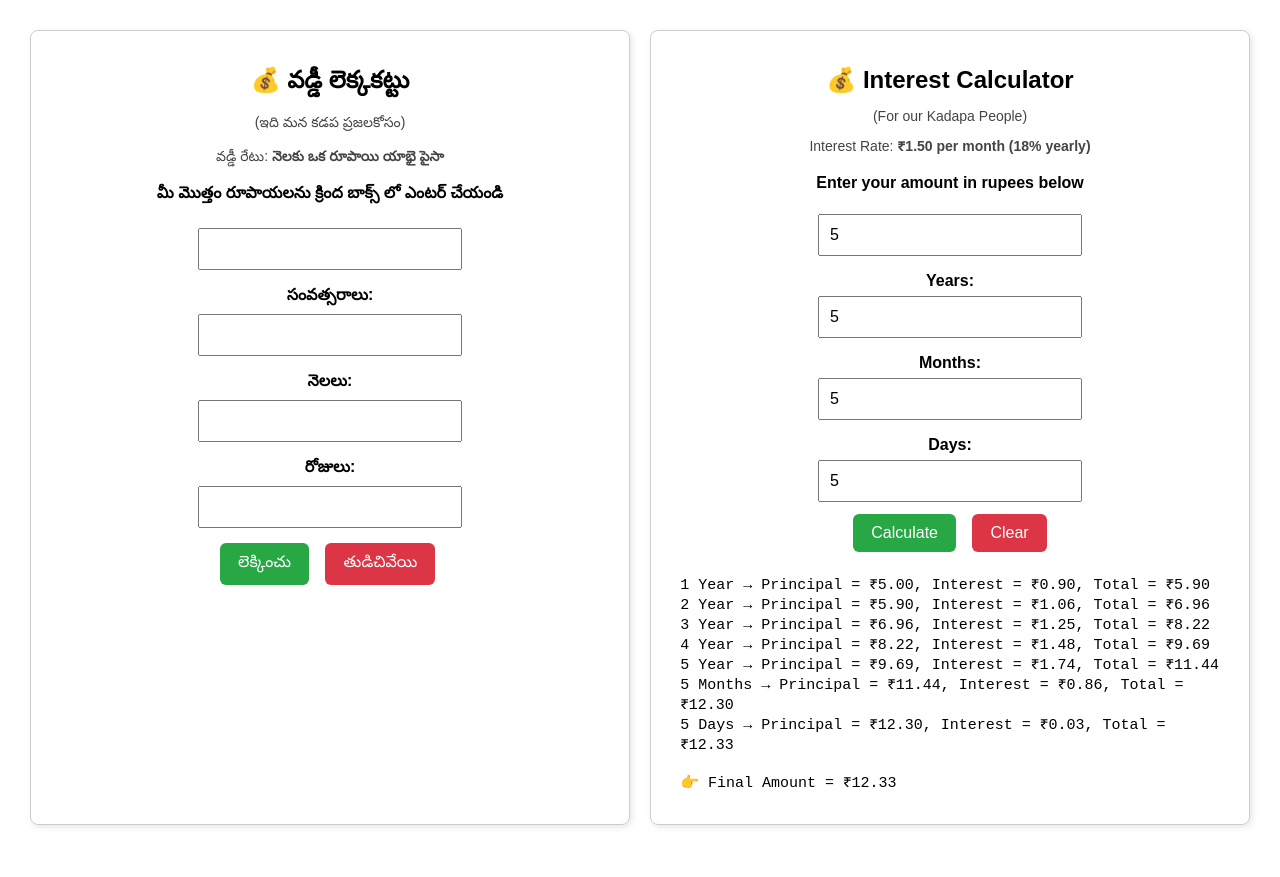
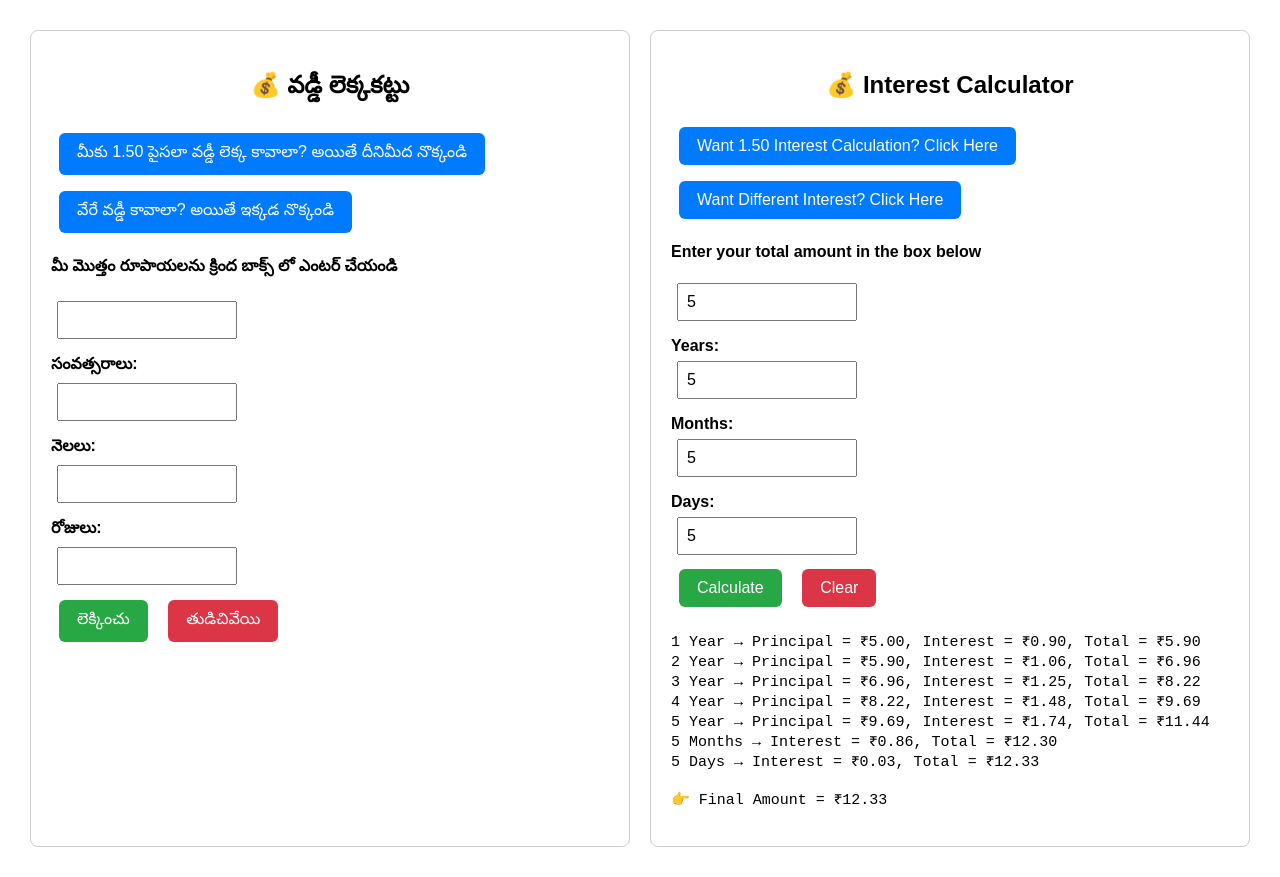
Before and after one commit to narmadakamini12-coder/interest-calculator, a plain HTML site: page index.html in a window 1280 px wide. Both pictures are taken after typing "5", "5", "5", "5" into the empty fields and a click on the button "Calculate". Before the commit the page ends 855 px from the top, so only its background shows below. Drawn offline with Linux system fonts and the light colour scheme.

Commit message:
interest

```diff
--- a/index.html
+++ b/index.html
@@ -6,48 +6,47 @@
   <title>వడ్డీ లెక్కకట్టు | Interest Calculator</title>
   <style>
     body { font-family: Arial, sans-serif; margin: 20px; }
-    .container { display: flex; justify-content: space-between; flex-wrap: wrap; }
-    .box {
-      flex: 1;
-      min-width: 300px;
-      border: 1px solid #ccc;
-      border-radius: 8px;
-      padding: 15px;
-      margin: 10px;
-      text-align: center;
-      box-shadow: 2px 2px 6px rgba(0,0,0,0.1);
-    }
-    h2 { margin-bottom: 5px; }
-    input { padding: 10px; margin: 6px; font-size: 16px; width: 80%; max-width: 240px; }
+    .container { display: flex; justify-content: space-around; flex-wrap: wrap; }
+    .card { width: 45%; min-width: 300px; border: 1px solid #ccc; border-radius: 8px; padding: 20px; margin: 10px; }
+    h2 { text-align: center; }
+    input { padding: 8px; margin: 6px; font-size: 16px; width: 160px; }
     label { display: block; margin-top: 10px; font-weight: bold; }
-    button { padding: 10px 18px; font-size: 16px; border: none; border-radius: 6px; margin: 6px; cursor: pointer; color: #fff; }
+    button { padding: 10px 18px; font-size: 16px; border: none; border-radius: 6px; margin: 8px; cursor: pointer; color: #fff; }
+    .choiceBtn { background: #007bff; }
+    .choiceBtn.active { background: #0056b3; }
     .calcBtn { background: #28a745; }
-    .calcBtn:hover { background: #1e7e34; }
     .resetBtn { background: #dc3545; }
-    .resetBtn:hover { background: #b21f2d; }
-    pre { text-align: left; display: inline-block; margin-top: 18px; font-size: 15px; white-space: pre-line; max-width: 95%; }
-    .note { margin-bottom: 12px; color: #444; font-size: 14px; }
-    .error { color: darkred; font-weight: bold; }
+    pre { text-align: left; display: inline-block; margin-top: 18px; font-size: 15px; white-space: pre-line; }
   </style>
 </head>
 <body>
   <div class="container">
-    <!-- Telugu Box -->
-    <div class="box">
+
+    <!-- Telugu Version -->
+    <div class="card">
       <h2>💰 వడ్డీ లెక్కకట్టు</h2>
-      <p class="note">(ఇది మన కడప ప్రజలకోసం)</p>
-      <p class="note">వడ్డీ రేటు: <b>నెలకు ఒక రూపాయి యాభై పైసా</b></p>
+      <button class="choiceBtn" id="fixedBtn-te" onclick="chooseRate('fixed','te')">
+        మీకు 1.50 పైసలా వడ్డీ లెక్క కావాలా? అయితే దీనిమీద నొక్కండి
+      </button>
+      <button class="choiceBtn" id="customBtn-te" onclick="chooseRate('custom','te')">
+        వేరే వడ్డీ కావాలా? అయితే ఇక్కడ నొక్కండి
+      </button>
+
+      <div id="customRateBox-te" style="display:none;">
+        <label>ఎన్ని రూపాయలు వడ్డీ? (1,2,3,4,5,6)</label>
+        <input id="customRate-te" type="number" min="1" max="6">
+      </div>
 
       <p><b>మీ మొత్తం రూపాయలను క్రింద బాక్స్ లో ఎంటర్ చేయండి</b></p>
       <input id="amount-te" type="number"><br>
 
-      <label for="years-te">సంవత్సరాలు:</label>
+      <label>సంవత్సరాలు:</label>
       <input id="years-te" type="number"><br>
 
-      <label for="months-te">నెలలు:</label>
+      <label>నెలలు:</label>
       <input id="months-te" type="number"><br>
 
-      <label for="days-te">రోజులు:</label>
+      <label>రోజులు:</label>
       <input id="days-te" type="number"><br>
 
       <button class="calcBtn" onclick="calc('te')">లెక్కించు</button>
@@ -56,22 +55,31 @@
       <pre id="result-te"></pre>
     </div>
 
-    <!-- English Box -->
-    <div class="box">
+    <!-- English Version -->
+    <div class="card">
       <h2>💰 Interest Calculator</h2>
-      <p class="note">(For our Kadapa People)</p>
-      <p class="note">Interest Rate: <b>₹1.50 per month (18% yearly)</b></p>
+      <button class="choiceBtn" id="fixedBtn-en" onclick="chooseRate('fixed','en')">
+        Want 1.50 Interest Calculation? Click Here
+      </button>
+      <button class="choiceBtn" id="customBtn-en" onclick="chooseRate('custom','en')">
+        Want Different Interest? Click Here
+      </button>
 
-      <p><b>Enter your amount in rupees below</b></p>
+      <div id="customRateBox-en" style="display:none;">
+        <label>How many rupees interest? (1,2,3,4,5,6)</label>
+        <input id="customRate-en" type="number" min="1" max="6">
+      </div>
+
+      <p><b>Enter your total amount in the box below</b></p>
       <input id="amount-en" type="number"><br>
 
-      <label for="years-en">Years:</label>
+      <label>Years:</label>
       <input id="years-en" type="number"><br>
 
-      <label for="months-en">Months:</label>
+      <label>Months:</label>
       <input id="months-en" type="number"><br>
 
-      <label for="days-en">Days:</label>
+      <label>Days:</label>
       <input id="days-en" type="number"><br>
 
       <button class="calcBtn" onclick="calc('en')">Calculate</button>
@@ -79,66 +87,100 @@
 
       <pre id="result-en"></pre>
     </div>
+
   </div>
 
   <script>
+    let chosenType = { te: 'fixed', en: 'fixed' };
+
+    function chooseRate(type, lang) {
+      chosenType[lang] = type;
+      document.getElementById('fixedBtn-'+lang).classList.remove('active');
+      document.getElementById('customBtn-'+lang).classList.remove('active');
+      if (type === 'fixed') {
+        document.getElementById('fixedBtn-'+lang).classList.add('active');
+        document.getElementById('customRateBox-'+lang).style.display = 'none';
+      } else {
+        document.getElementById('customBtn-'+lang).classList.add('active');
+        document.getElementById('customRateBox-'+lang).style.display = 'block';
+      }
+      resetForm(lang);
+    }
+
     function calc(lang) {
-      const p = parseFloat(document.getElementById('amount-' + lang).value);
-      const y = parseInt(document.getElementById('years-' + lang).value) || 0;
-      const m = parseInt(document.getElementById('months-' + lang).value) || 0;
-      const d = parseInt(document.getElementById('days-' + lang).value) || 0;
-      const resultEl = document.getElementById('result-' + lang);
+      const p = parseFloat(document.getElementById('amount-'+lang).value);
+      const y = parseInt(document.getElementById('years-'+lang).value) || 0;
+      const m = parseInt(document.getElementById('months-'+lang).value) || 0;
+      const d = parseInt(document.getElementById('days-'+lang).value) || 0;
+      const resultEl = document.getElementById('result-'+lang);
 
       if (isNaN(p) || p <= 0) {
-        resultEl.textContent = (lang === 'te')
-          ? '⚠️ దయచేసి సరైన మొత్తం ఇవ్వండి!'
-          : '⚠️ Please enter a valid amount!';
-        resultEl.classList.add('error');
+        resultEl.textContent = (lang==='te') ? '⚠️ దయచేసి సరైన మొత్తం ఇవ్వండి!' : '⚠️ Please enter a valid amount!';
         return;
       }
-      resultEl.classList.remove('error');
 
-      const rate = 0.18; // 18% yearly
+      let rate, isCompound;
+      if (chosenType[lang] === 'fixed') {
+        rate = 0.18; // 18% per year
+        isCompound = true;
+      } else {
+        const rupeeRate = parseInt(document.getElementById('customRate-'+lang).value);
+        if (!rupeeRate || rupeeRate < 1 || rupeeRate > 6) {
+          resultEl.textContent = (lang==='te') ? '⚠️ దయచేసి సరైన రూపాయి రేట్ ఇవ్వండి (1-6)!' : '⚠️ Please enter valid rupee rate (1-6)!';
+          return;
+        }
+        rate = 0.12 * rupeeRate;
+        isCompound = false;
+      }
+
       let current = p;
       let details = '';
 
-      for (let i = 1; i <= y; i++) {
-        const intr = current * rate;
-        details += (lang === 'te')
-          ? `${i} సంవత్సరం → మూలధనం = ₹${current.toFixed(2)}, వడ్డీ = ₹${intr.toFixed(2)}, మొత్తం = ₹${(current + intr).toFixed(2)}\n`
-          : `${i} Year → Principal = ₹${current.toFixed(2)}, Interest = ₹${intr.toFixed(2)}, Total = ₹${(current + intr).toFixed(2)}\n`;
-        current += intr;
+      if (isCompound) {
+        for (let i = 1; i <= y; i++) {
+          const intr = current * rate;
+          details += (lang==='te') ?
+            `${i} సంవత్సరం → మూలధనం = ₹${current.toFixed(2)}, వడ్డీ = ₹${intr.toFixed(2)}, మొత్తం = ₹${(current+intr).toFixed(2)}\n`
+            : `${i} Year → Principal = ₹${current.toFixed(2)}, Interest = ₹${intr.toFixed(2)}, Total = ₹${(current+intr).toFixed(2)}\n`;
+          current += intr;
+        }
+      } else {
+        const yearlyInterest = p * rate;
+        for (let i = 1; i <= y; i++) {
+          details += (lang==='te') ?
+            `${i} సంవత్సరం → మూలధనం = ₹${p.toFixed(2)}, వడ్డీ = ₹${yearlyInterest.toFixed(2)}, మొత్తం = ₹${(p+yearlyInterest*i).toFixed(2)}\n`
+            : `${i} Year → Principal = ₹${p.toFixed(2)}, Interest = ₹${yearlyInterest.toFixed(2)}, Total = ₹${(p+yearlyInterest*i).toFixed(2)}\n`;
+        }
+        current = p + yearlyInterest * y;
       }
 
       if (m > 0) {
-        const intr = current * rate * (m / 12);
-        details += (lang === 'te')
-          ? `${m} నెలలు → మూలధనం = ₹${current.toFixed(2)}, వడ్డీ = ₹${intr.toFixed(2)}, మొత్తం = ₹${(current + intr).toFixed(2)}\n`
-          : `${m} Months → Principal = ₹${current.toFixed(2)}, Interest = ₹${intr.toFixed(2)}, Total = ₹${(current + intr).toFixed(2)}\n`;
+        const intr = (isCompound ? current : p) * rate * (m / 12);
+        details += (lang==='te') ?
+          `${m} నెలలు → వడ్డీ = ₹${intr.toFixed(2)}, మొత్తం = ₹${(current+intr).toFixed(2)}\n`
+          : `${m} Months → Interest = ₹${intr.toFixed(2)}, Total = ₹${(current+intr).toFixed(2)}\n`;
         current += intr;
       }
 
       if (d > 0) {
-        const intr = current * rate * (d / 365);
-        details += (lang === 'te')
-          ? `${d} రోజులు → మూలధనం = ₹${current.toFixed(2)}, వడ్డీ = ₹${intr.toFixed(2)}, మొత్తం = ₹${(current + intr).toFixed(2)}\n`
-          : `${d} Days → Principal = ₹${current.toFixed(2)}, Interest = ₹${intr.toFixed(2)}, Total = ₹${(current + intr).toFixed(2)}\n`;
+        const intr = (isCompound ? current : p) * rate * (d / 365);
+        details += (lang==='te') ?
+          `${d} రోజులు → వడ్డీ = ₹${intr.toFixed(2)}, మొత్తం = ₹${(current+intr).toFixed(2)}\n`
+          : `${d} Days → Interest = ₹${intr.toFixed(2)}, Total = ₹${(current+intr).toFixed(2)}\n`;
         current += intr;
       }
 
-      details += (lang === 'te')
-        ? `\n👉 చివరి మొత్తం = ₹${current.toFixed(2)}`
-        : `\n👉 Final Amount = ₹${current.toFixed(2)}`;
+      details += (lang==='te') ? `\n👉 చివరి మొత్తం = ₹${current.toFixed(2)}` : `\n👉 Final Amount = ₹${current.toFixed(2)}`;
       resultEl.textContent = details;
     }
 
     function resetForm(lang) {
-      document.getElementById('amount-' + lang).value = '';
-      document.getElementById('years-' + lang).value = '';
-      document.getElementById('months-' + lang).value = '';
-      document.getElementById('days-' + lang).value = '';
-      document.getElementById('result-' + lang).textContent = '';
-      document.getElementById('result-' + lang).classList.remove('error');
+      document.getElementById('amount-'+lang).value = '';
+      document.getElementById('years-'+lang).value = '';
+      document.getElementById('months-'+lang).value = '';
+      document.getElementById('days-'+lang).value = '';
+      document.getElementById('customRate-'+lang).value = '';
+      document.getElementById('result-'+lang).textContent = '';
     }
   </script>
 </body>
```
